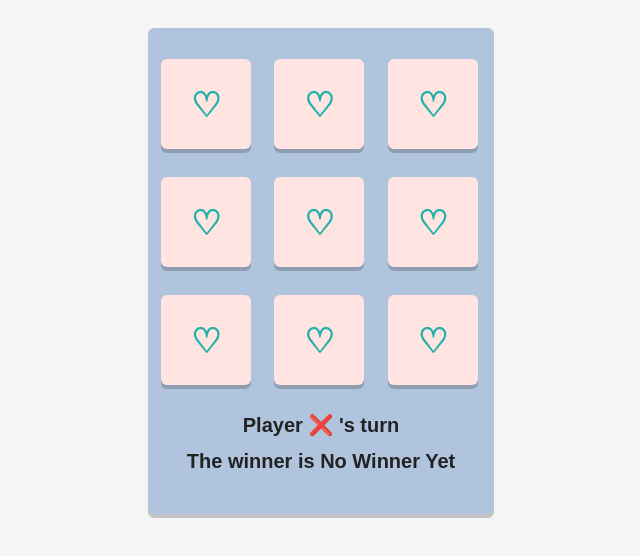
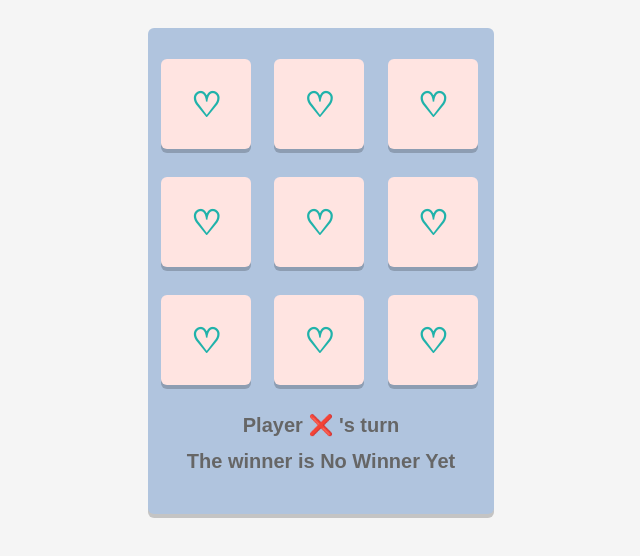
Before and after one commit to anyapages/tic-tac-toe-app, a React app: page / in a window 1280 px wide. Shown: the whole page, without its empty margins (319-959 px from the left). Built offline with nearby package versions, Linux system fonts and the light colour scheme.

Commit message:
Initial commit

```diff
--- a/package.json
+++ b/package.json
@@ -6,6 +6,7 @@
     "@testing-library/jest-dom": "^5.14.1",
     "@testing-library/react": "^11.2.7",
     "@testing-library/user-event": "^12.8.3",
+    "mdb-react-ui-kit": "^1.2.0",
     "react": "^17.0.2",
     "react-dom": "^17.0.2",
     "react-scripts": "4.0.3",
--- a/public/index.html
+++ b/public/index.html
@@ -3,6 +3,7 @@
   <head>
     <meta charset="utf-8" />
     <link rel="icon" href="https://www.pngix.com/pngfile/big/140-1404412_ultimate-tic-tac-toe-cross-hd-png-download.png" />
+    <link href="https://use.fontawesome.com/releases/v5.15.1/css/all.css" rel="stylesheet" />
     <meta name="viewport" content="width=device-width, initial-scale=1" />
     <meta name="theme-color" content="#000000" />
     <meta
--- a/src/index.css
+++ b/src/index.css
@@ -40,8 +40,8 @@ button {
 }
 
 div {
-  color: #222;
-  font-family: Arial;
+  color: #666666;
+  font-family: Arial, Helvetica, sans-serif;
   font-size: 10px;
   margin-top: 28px;
 }
--- a/src/index.js
+++ b/src/index.js
@@ -126,7 +126,7 @@ const checkForWinner = (gameState) => {
   }
   if (win0.length > 0) return " Player ⭕️ ";
   else if (winX.length > 0) return " Player ❌ ";
-  return "No winner Yet";
+  return "No Winner Yet";
 };
 // check if subset is in the set
 function isSuperset(set, subset) {
```
Also changed, not shown: public/manifest.json (deleted), 1 other file.
